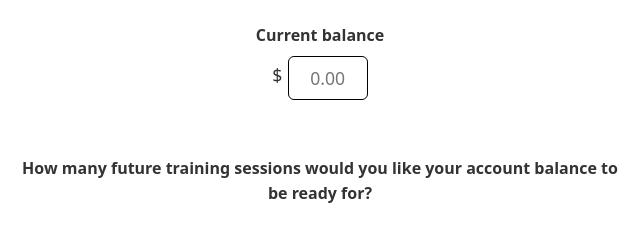
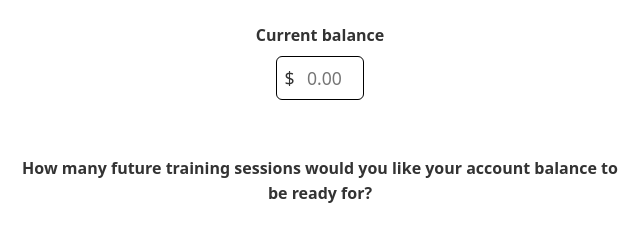
Before and after one commit to elliott-carlisle-smith/elliott-carlisle-smith.github.io, a plain HTML site: page index.html in a window 1280 px wide. Shown: the part 183-419 px from the top of the page, 320-960 px from the left. Drawn offline with Linux system fonts and the light colour scheme.

Commit message:
Made the balance input look good.
Made the input focus outline colour black for the balance
and blue for the swim fields.

```diff
--- a/index.html
+++ b/index.html
@@ -50,30 +50,38 @@
       margin-top: 0.5em;
       margin-bottom: 3.5em;
     }
-    .balance-input input {
+
+   .balance-input input:focus {
+      outline: 2px solid black;
+    }
+
+    .balance-input-wrapper {
+      position: relative;
+      display: inline-block;
+    }
+
+    .balance-input-wrapper input {
+      padding: 0.5em 0.5em 0.5em 1em; /* top, right, bottom, left */
       width: 6ch;
-      padding: 0.5em;
       font-size: 1.1em;
       border: 1px solid black;
       border-radius: 6px;
-      text-align: center;
+      text-align: center; /* to align text after dollar sign */
       font-family: inherit;
     }
 
-   .balance-input input:focus {
-      border-color: black;
+    .balance-input-wrapper .dollar-sign {
+      position: absolute;
+      left: 0.5em;
+      top: 50%;
+      transform: translateY(-50%);
+      font-size: 1.1em;
+      font-weight: 500;
+      pointer-events: none;
+      color: #333;
     }
 
-    .swim-input-group input:focus {
-      border-color: var(--AM-dark-blue);
-    }
 
-    .dollar-sign {
-      font-size: 1.1em;
-      margin-bottom: 0.3em;
-      margin-right: 0.3em;
-      font-weight: 500;
-    }
     .swim-input-row {
       display: flex;
       justify-content: center;     /* centers the row horizontally */
@@ -95,6 +103,12 @@
       border-radius: 6px;
       text-align: center;
     }
+
+    .swim-input-group input:focus {
+      border: 1px solid var(--AM-dark-blue);
+      outline: 2px solid var(--AM-dark-blue);
+    }
+
     label {
       margin-bottom: 0.3em;
       font-weight: 500;
@@ -182,8 +196,10 @@
   <div class="intro-line">Current balance</div>
 
   <div class="balance-input">
-    <span class="dollar-sign">$</span>
-    <input type="text" id="b" inputmode="decimal" placeholder="0.00" autocomplete="off"/>
+    <div class="balance-input-wrapper">
+      <span class="dollar-sign">$</span>
+      <input type="text" id="b" inputmode="decimal" placeholder="0.00" autocomplete="off"/>
+    </div>
   </div>
 
   <div class="intro-line">How many future training sessions would you like your account balance to be ready for?</div>
```
Also changed, not shown: foo.html (added, +56 -0 lines).
